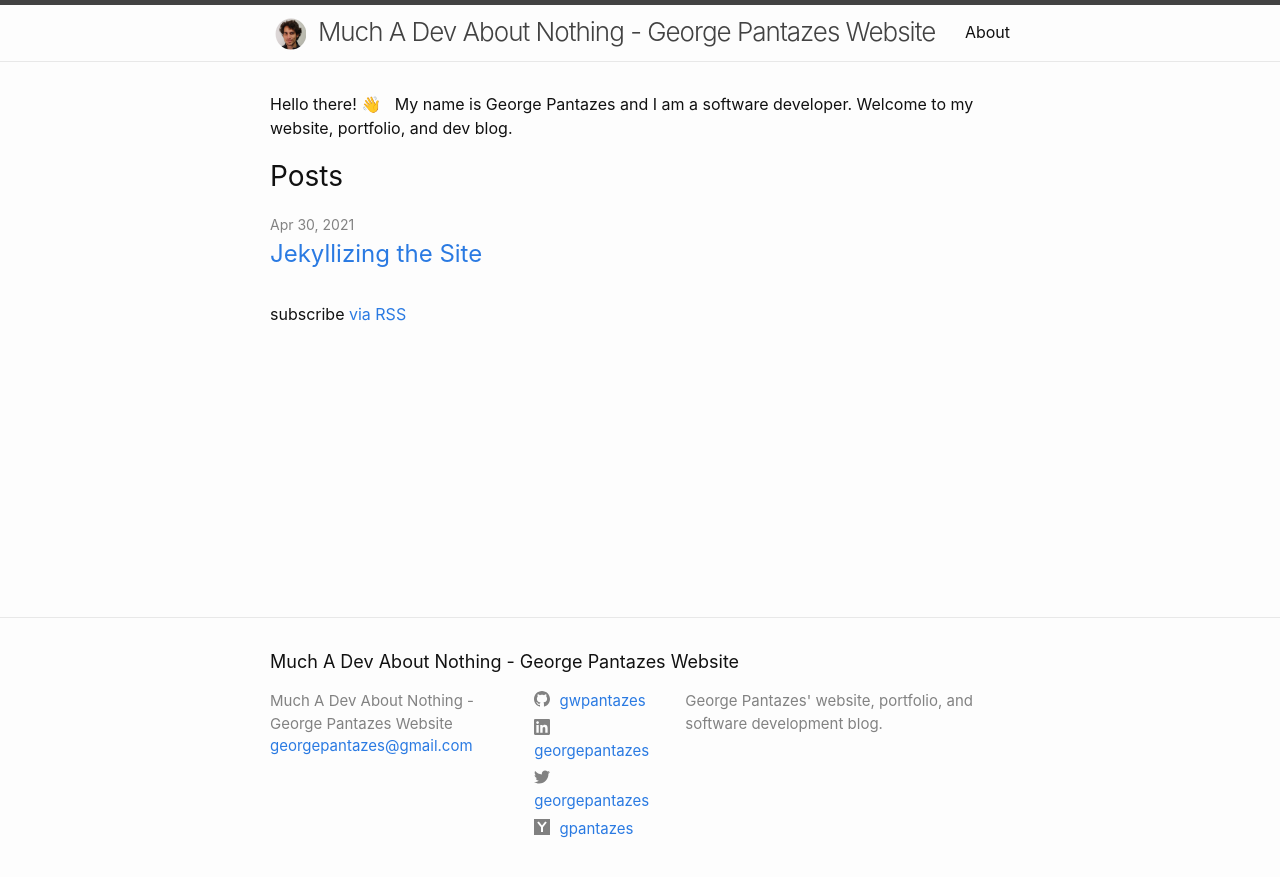
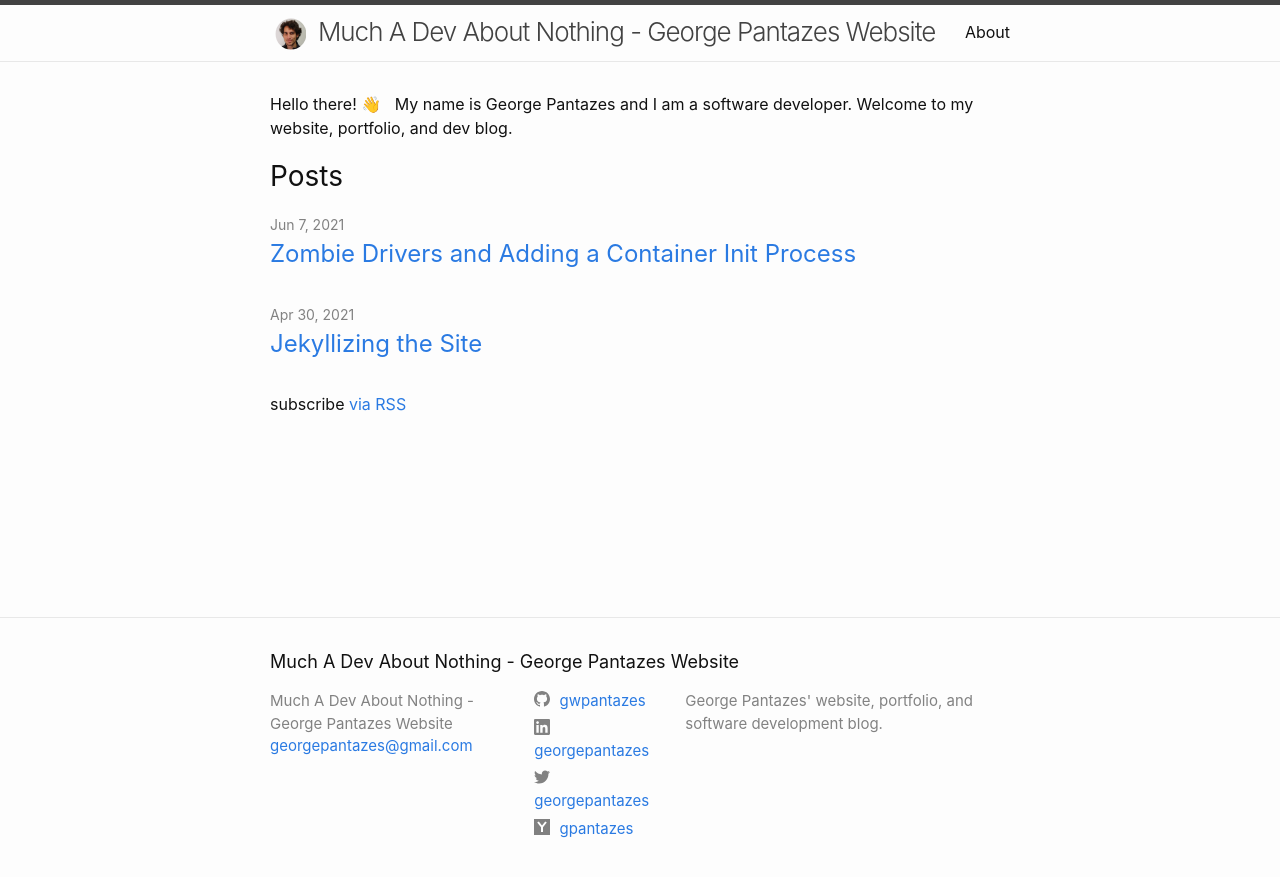
Before and after one commit to gwpantazes/gwpantazes.github.io, a Jekyll site: the page built from index.md, in a window 1280 px wide. Shown: the top 877 px of the page. Built offline with Jekyll 4.4.1, drawn with Linux system fonts in a browser that asks for light colours.

Commit message:
Publish Zombie Drivers post
Publish the Zombie Drivers post from drafts to posts.

```diff
--- a/_drafts/2021-05-24-drivers-becoming-zombies-docker-container-init.md
+++ b/_posts/2021-06-07-drivers-becoming-zombies-docker-container-init.md
@@ -1,9 +1,9 @@
 ---
 layout: post
-title: Drivers becoming Zombies - Container Init Process for Process Cleanup and Signal Handling
+title: Zombie Drivers and Adding a Container Init Process
 ---
 
-Tags/Keywords: #TIL #docker #kubernetes #container #selenium #linux #unix #process #jib
+**Tags/Keywords:** #TIL #docker #kubernetes #container #selenium #linux #unix #process #jib
 
 When writing an automated UI test suite with Selenium WebDriver, the number of processes usually isn't an issue. When running a test suite on a typical OS, the OS cleans up completed processes for us.
 
```
